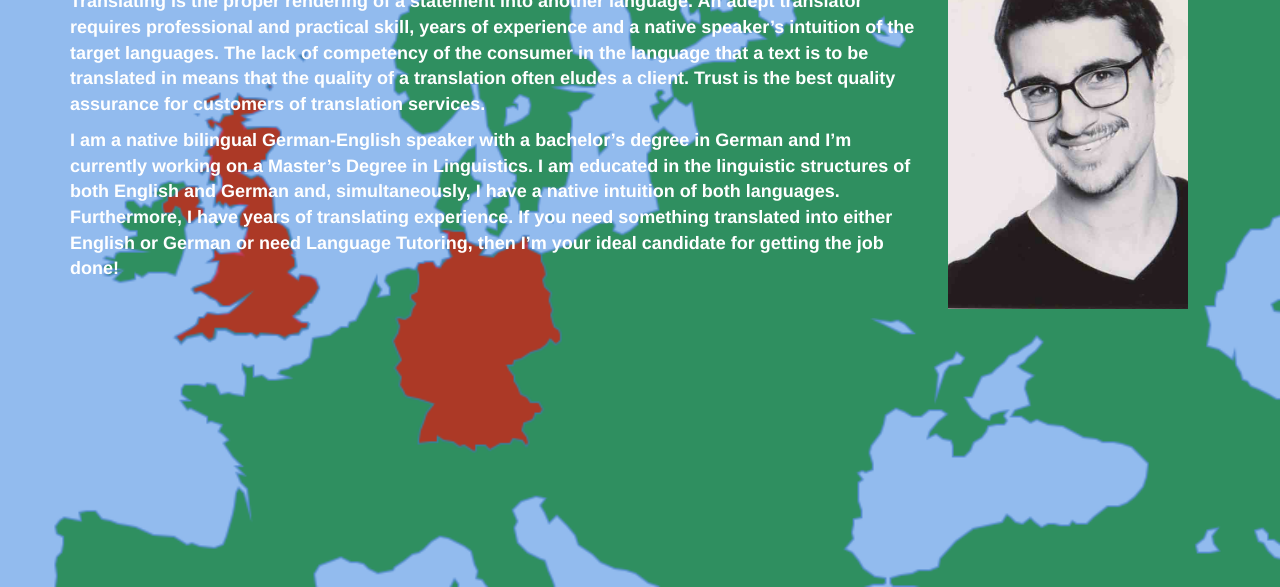
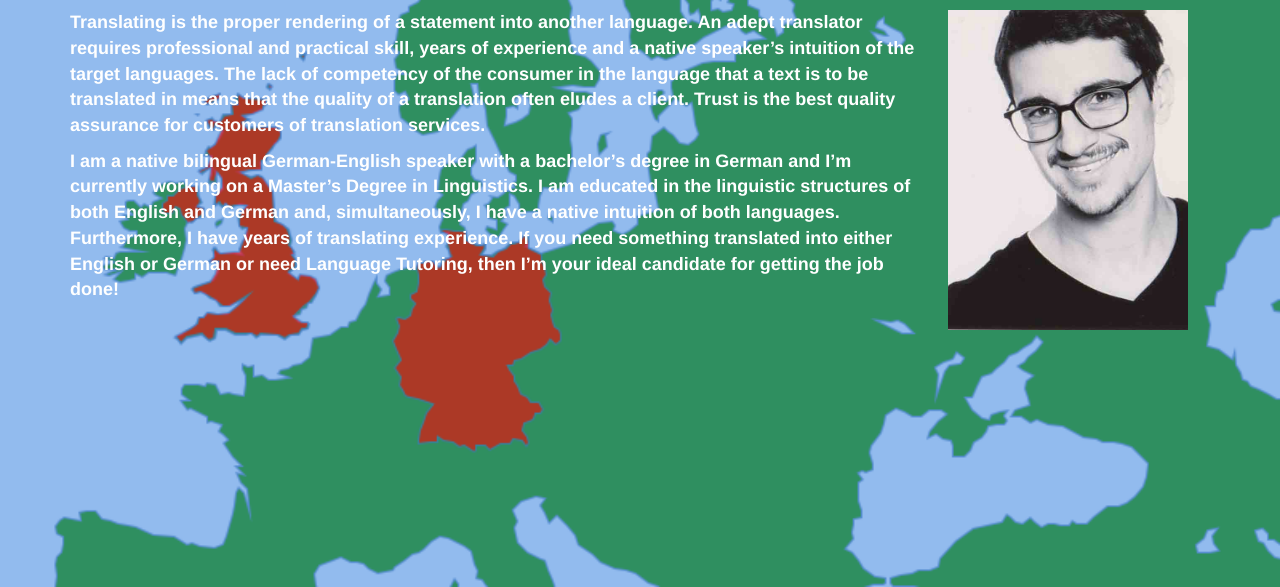
Before and after one commit to mjcampos/paper_crane_translations, a website: page public/index.html in a window 1280 px wide. Shown: the part 213-800 px from the top of the page. Drawn offline with nearby package versions, Linux system fonts and the light colour scheme; some packages are replaced by stand-ins of ours.

Commit message:
npm install for normalize.css did not work and I need to use a cdn instead

```diff
--- a/package.json
+++ b/package.json
@@ -2,7 +2,6 @@
   "name": "paper_crane_translations",
   "dependencies": {
     "body-parser": "^1.10.1",
-    "express": "^4.10.0",
-    "normalize.css": "^4.1.1"
+    "express": "^4.10.0"
   }
 }
--- a/public/index.html
+++ b/public/index.html
@@ -11,6 +11,11 @@
 		<title>Paper Crane Translations</title>
 		<!-- Latest compiled and minified CSS -->
 		<link rel="stylesheet" href="https://maxcdn.bootstrapcdn.com/bootstrap/3.3.5/css/bootstrap.min.css" integrity="sha512-dTfge/zgoMYpP7QbHy4gWMEGsbsdZeCXz7irItjcC3sPUFtf0kuFbDz/ixG7ArTxmDjLXDmezHubeNikyKGVyQ==" crossorigin="anonymous">
+
+		<!-- Normalize CSS -->
+		<link rel="stylesheet" type="text/css" href="https://cdnjs.cloudflare.com/ajax/libs/normalize/4.1.1/normalize.css">
+		<link rel="stylesheet" type="text/css" href="https://cdnjs.cloudflare.com/ajax/libs/normalize/4.1.1/normalize.min.css">
+		<link rel="stylesheet" type="text/css" href="https://cdnjs.cloudflare.com/ajax/libs/normalize/4.1.1/normalize.min.css.map">
 
 		<!-- Optional theme -->
 		<link rel="stylesheet" href="https://maxcdn.bootstrapcdn.com/bootstrap/3.3.5/css/bootstrap-theme.min.css" integrity="sha384-aUGj/X2zp5rLCbBxumKTCw2Z50WgIr1vs/PFN4praOTvYXWlVyh2UtNUU0KAUhAX" crossorigin="anonymous">
```
